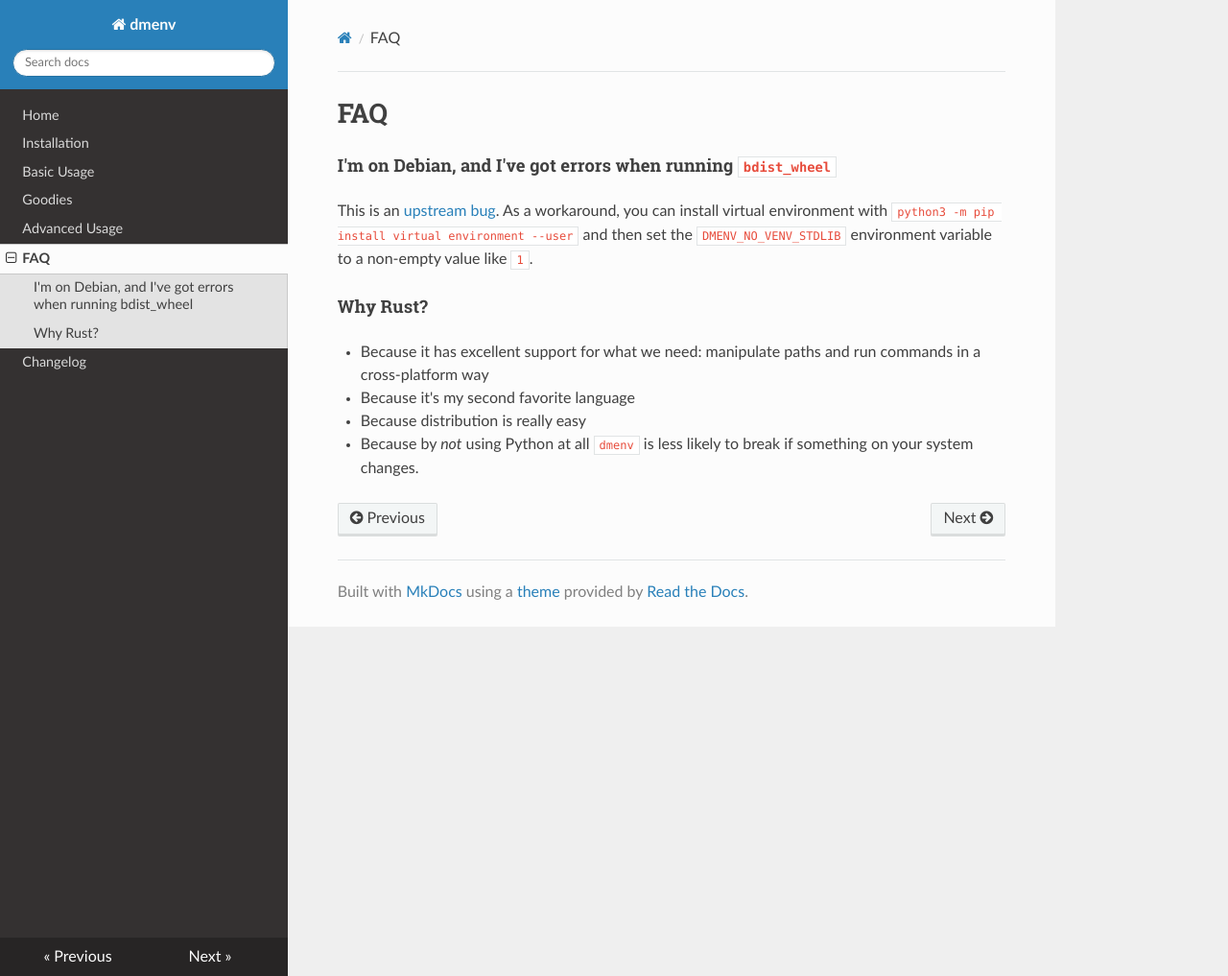
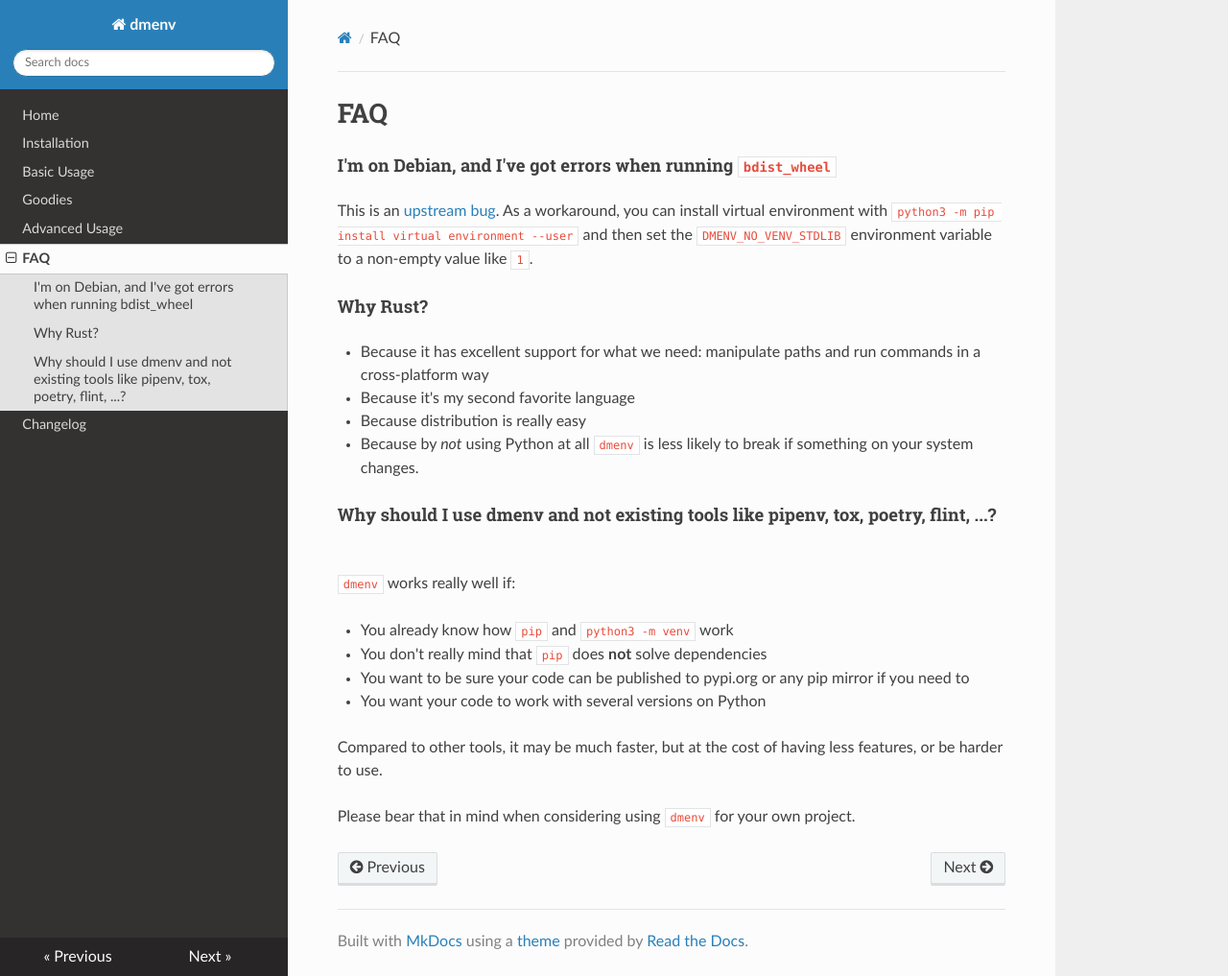
Before and after one commit to dmerejkowsky/dmenv, an MkDocs documentation site: the page built from docs/contents/faq.md, in a window 1280 px wide and 1017 px high. Shown: the whole window at 96% size. Built offline with MkDocs 1.6.1, drawn with Linux system fonts in a browser that asks for light colours; nearby versions of some CDN libraries.

Commit message:
Augment the FAQ

```diff
--- a/docs/contents/faq.md
+++ b/docs/contents/faq.md
@@ -12,3 +12,18 @@ and then set the `DMENV_NO_VENV_STDLIB` environment variable to a non-empty valu
 * Because it's my second favorite language
 * Because distribution is really easy
 * Because by *not* using Python at all `dmenv` is less likely to break if something on your system changes.
+
+#### Why should I use dmenv and not existing tools like pipenv, tox, poetry, flint, ...?
+
+`dmenv` works really well if:
+
+* You already know how `pip` and `python3 -m venv` work
+* You don't really mind that `pip` does **not** solve dependencies
+* You want to be sure your code can be published to pypi.org or any pip
+  mirror if you need to
+* You want your code to work with several versions on Python
+
+Compared to other tools, it may be much faster, but at the cost of having
+less features, or be harder to use.
+
+Please bear that in mind when considering using `dmenv` for your own project.
```
